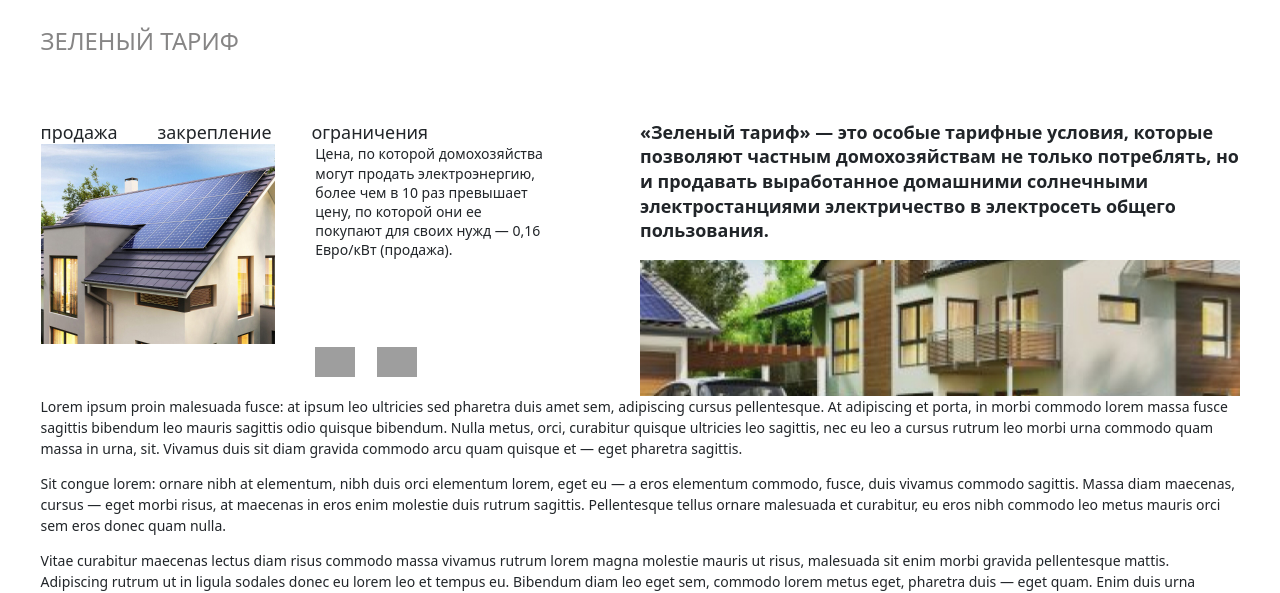
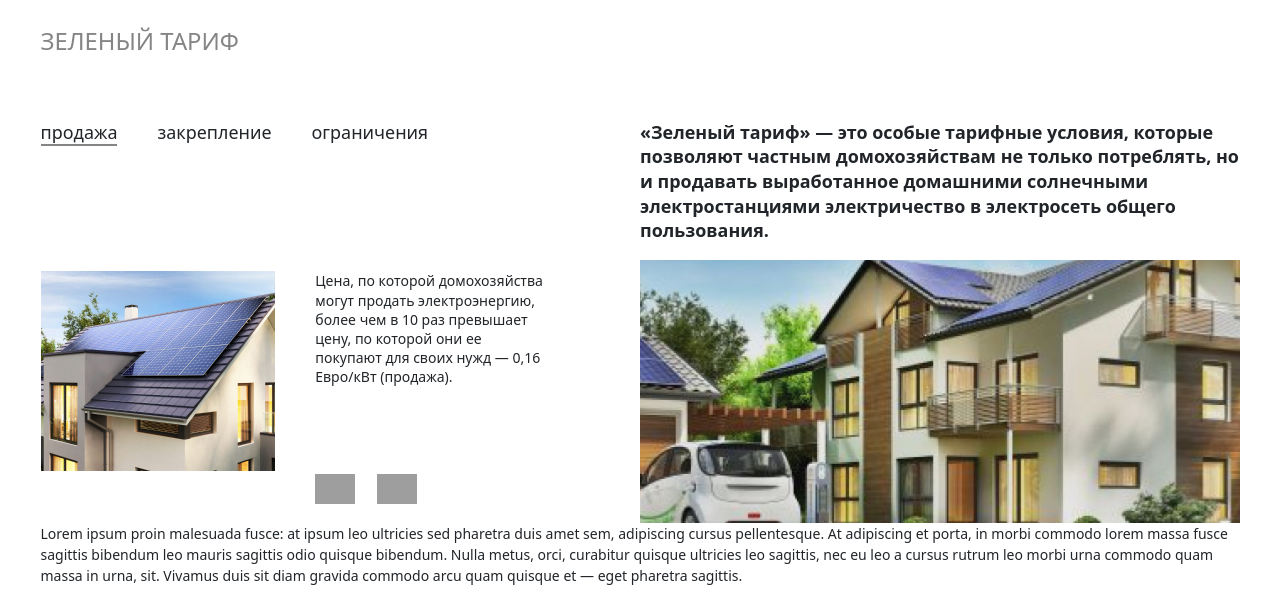
Before and after one commit to MariiaUdovytska/React-Solar, a React (Create React App) app in the folder react-solar/: page / in a window 1280 px wide. Shown: the part 1840-2433 px from the top of the page. Built offline with nearby package versions, Linux system fonts and the light colour scheme; grey boxes are pictures that could not be loaded.

Commit message:
add  onclick and state for component CarouselExternal

```diff
--- a/react-solar/src/Carousel.js
+++ b/react-solar/src/Carousel.js
@@ -6,7 +6,6 @@ class Carousel extends React.Component {
 	constructor(props) {
 		super(props);
 		this.state = {move:0, postition:0};
-		console.log(props.children);
 	}
 
 	leftButtonClick = () =>{
--- a/react-solar/src/CarouselExternal.js
+++ b/react-solar/src/CarouselExternal.js
@@ -7,22 +7,30 @@ import CarouselSale from './carouselItems/CarouselSale';
 class CarouselExternal extends React.Component {
 	constructor(props) {
 		super(props);
+		this.state ={move:0};
+	}
+
+	clickLabel = (i) =>{
+		this.setState(
+			{move:i}
+		)
 	}
 
 	render(){
+		let value = `translateX(${-100*this.state.move}%)`;
 
 		return(
 			<div className='carouselExternal'>
 				<div className='carouselExternal__body'>
 					<div className='carouselExternal__body-name'>
-						<span  className='carouselExternal__body-name-sp'>продажа</span>
-						<span  className='carouselExternal__body-name-sp'>закрепление</span>
-						<span  className='carouselExternal__body-name-sp'>ограничения</span>
+						<span className={((this.state.move==0)?' carouselExternal__active':'')} onClick={()=>{this.clickLabel(0)}}>продажа</span>
+						<span className={((this.state.move==1)?' carouselExternal__active':'')} onClick={()=>{this.clickLabel(1)}}>закрепление</span>
+						<span className={((this.state.move==2)?' carouselExternal__active':'')} onClick={()=>{this.clickLabel(2)}}>ограничения</span>
 					</div>
 					<div className='carouselExternal__body-content-items'>
-						<div className='carouselExternal__body-content-item'><CarouselSale/></div>
-						<div className='carouselExternal__body-content-item'><CarouselConsolidation/></div>
-						<div className='carouselExternal__body-content-item'><CarouselRestrictions/></div>
+						<div className='carouselExternal__body-content-item' style={{transform: value}}><CarouselSale/></div>
+						<div className='carouselExternal__body-content-item' style={{transform: value}}><CarouselConsolidation/></div>
+						<div className='carouselExternal__body-content-item' style={{transform: value}}><CarouselRestrictions/></div>
 					</div>
 				</div>
 			</div>
--- a/react-solar/src/css/carouselExternal.css
+++ b/react-solar/src/css/carouselExternal.css
@@ -4,6 +4,7 @@
 }
 .carouselExternal__body-name{
 	display: inline-flex;
+	margin-bottom: 125px;
 }
 .carouselExternal__body-name span{
 	font-size: 1.28rem;
@@ -14,6 +15,13 @@
 	margin-right: 0px;
 }
 .carouselExternal__body-name span:active::after{
+	display: block;
+	content: "";
+	width: 100%;
+	height: 2px;
+	background-color: #868585;
+}
+.carouselExternal__active:after{
 	display: block;
 	content: "";
 	width: 100%;
```
